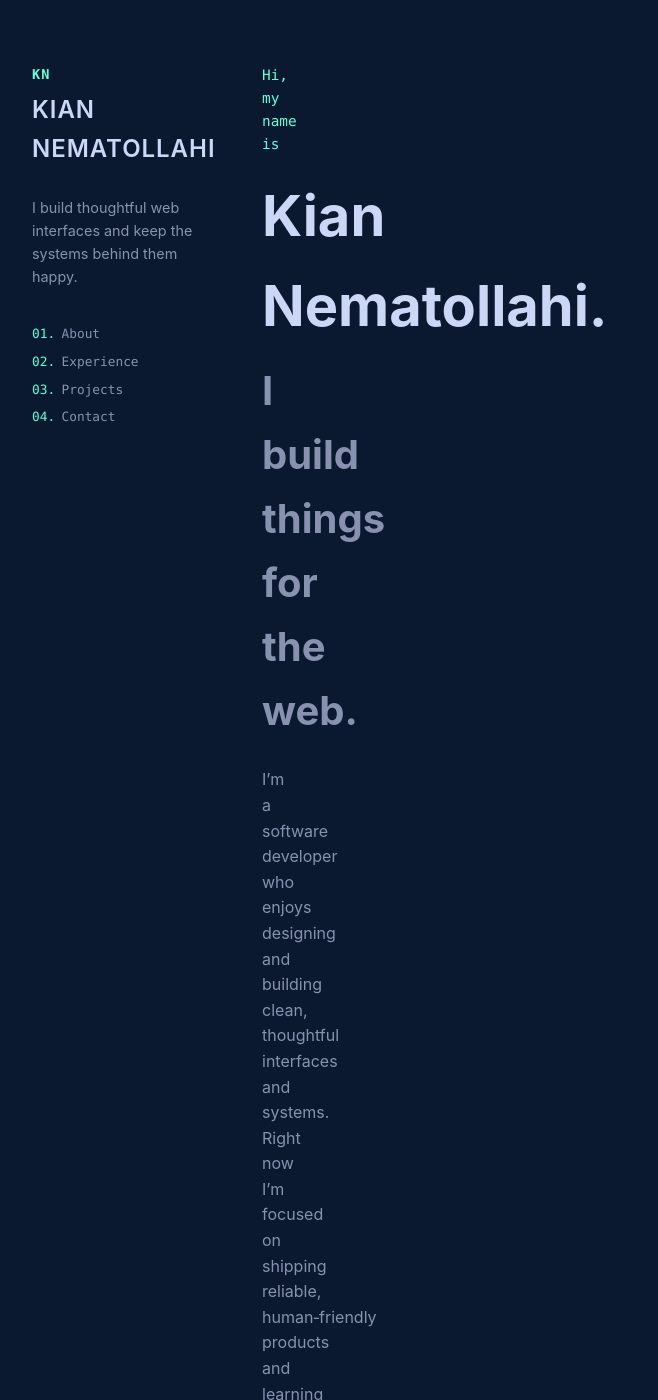
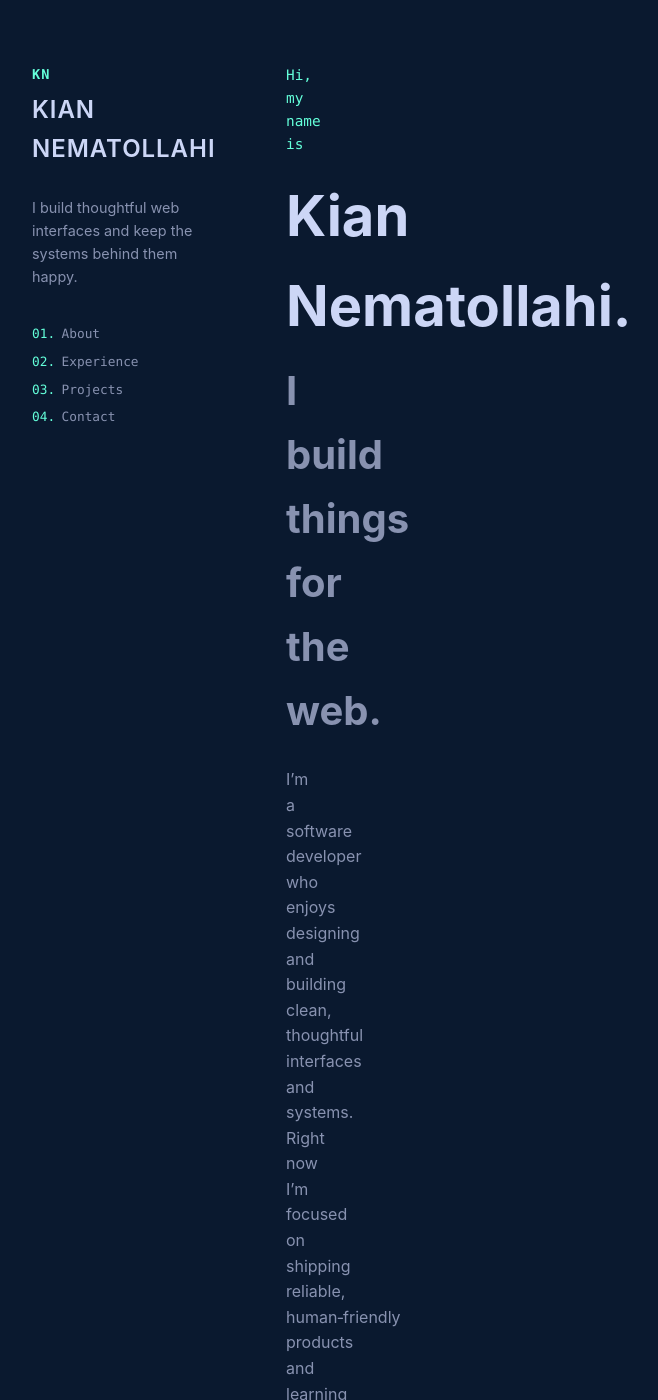
Before and after one commit to nemat777/nemat777.github.io, a Jekyll site: the page testing.html, which Jekyll copies as it is, in a window 1280 px wide and 1400 px high. Shown: the whole window, without its empty margins (156-814 px from the left). Built offline with Jekyll 4.4.1, drawn with Linux system fonts in a browser that asks for light colours.

Commit message:
Update testing.html

```diff
--- a/testing.html
+++ b/testing.html
@@ -118,8 +118,11 @@
     /* Right content */
 
     .app-content {
-      min-width: 0;
-    }
+  min-width: 0;
+  padding-left: 1.5rem;   /* NEW */
+  padding-right: 1.5rem;  /* NEW */
+}
+
 
     section {
       padding: 0;
```
